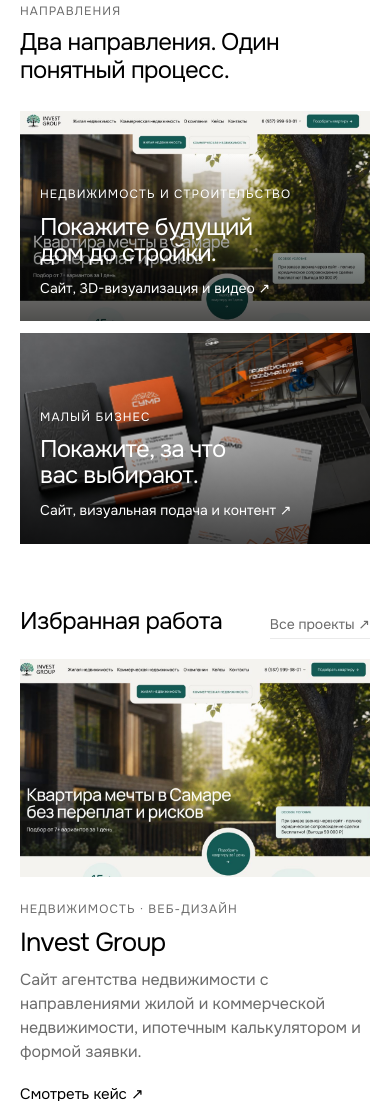
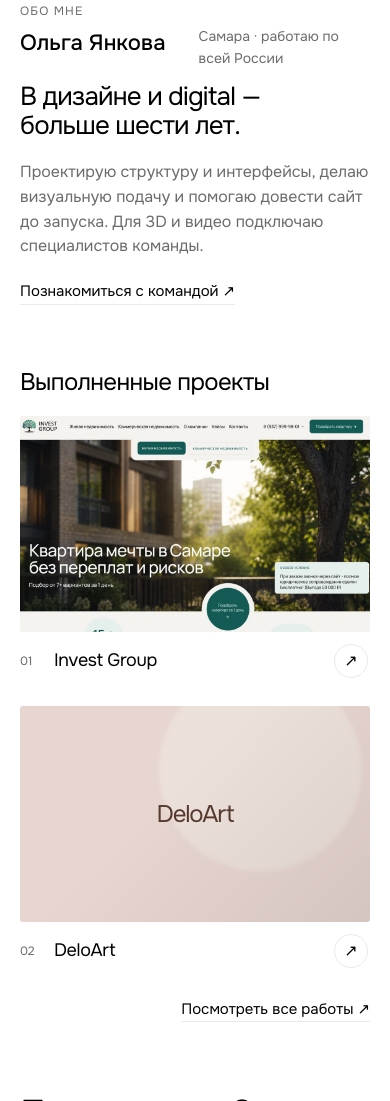
Before and after one commit to olaankova31-byte/portfolio, a plain HTML site: page index.html in a window 390 px wide. Shown: the part 899-2000 px from the top of the page. Drawn offline with Linux system fonts and the light colour scheme.

Commit message:
Reorder portfolio home around about and selected work

```diff
--- a/assets/portfolio-pages.css
+++ b/assets/portfolio-pages.css
@@ -134,6 +134,8 @@
 .work-intro p{max-width:50ch;margin:0;color:var(--mute);font-size:16px}
 .work-grid-section{padding:0 var(--m)}
 .work-grid{display:grid;grid-template-columns:repeat(2,minmax(0,1fr));gap:clamp(24px,4vw,58px) var(--g)}
+.home-work-grid{display:grid;grid-template-columns:repeat(2,minmax(0,1fr));gap:clamp(24px,4vw,58px) var(--g)}
+.home-work-action{display:flex;justify-content:flex-end;margin-top:30px}
 .work-card{display:block;min-width:0}
 .work-card-media{position:relative;display:block;aspect-ratio:1.62;overflow:hidden;background:var(--ph);border-radius:3px}
 .work-card-media>img{display:block;width:100%;height:100%;object-fit:cover;transition:transform .65s cubic-bezier(.2,.6,.2,1)}
@@ -204,7 +206,7 @@
 }
 @media(max-width:700px){
  .work-intro{padding-top:30px}
- .work-grid{grid-template-columns:1fr;gap:28px}
+ .work-grid,.home-work-grid{grid-template-columns:1fr;gap:28px}
  .work-card-arrow{opacity:1;transform:none}
  .project-detail{grid-template-columns:1fr;gap:18px;padding-top:14px}
  .project-info h1{margin-bottom:20px}
--- a/assets/portfolio-projects.js
+++ b/assets/portfolio-projects.js
@@ -79,6 +79,19 @@
     }).join('');
   }
 
+  function renderFeatured() {
+    const grid = document.getElementById('home-work-grid');
+    if (!grid) return;
+    const featured = ['invest-group','deloart'].map(slug => projects.find(project => project.slug === slug)).filter(Boolean);
+    grid.innerHTML = featured.map((project, index) => {
+      const title = tr(project.name);
+      const media = project.cover
+        ? `<img src="assets/${project.cover}" alt="${title} — ${tr(project.category)}" loading="lazy">`
+        : placeholder(project, title);
+      return `<a class="work-card" href="work/project.html?slug=${encodeURIComponent(project.slug)}"><div class="work-card-media">${media}</div><span class="work-card-title"><small>${String(index + 1).padStart(2,'0')}</small><strong>${title}</strong><span class="work-card-arrow" aria-hidden="true">↗</span></span></a>`;
+    }).join('');
+  }
+
   function renderDetail() {
     const info = document.getElementById('project-info');
     const gallery = document.getElementById('project-gallery');
@@ -100,6 +113,7 @@
 
   function render() {
     renderGrid();
+    renderFeatured();
     renderDetail();
   }
 
--- a/index.html
+++ b/index.html
@@ -382,24 +382,8 @@ function home(){const x=t();
    <p class="hero-description">${lang==='ru'?'Веб-дизайн и digital-решения для бизнеса':'Web design and digital solutions for business'}<br><span>${lang==='ru'?'[ Самара · проекты по всей России ]':'[ Samara · working across Russia ]'}</span></p>
   </div>
  </section>
- <section class="sec landing-directions" id="directions"><div class="landing-directions-head"><span class="eyebrow">${lang==='ru'?'Направления':'Focus'}</span><h2>${lang==='ru'?'Два направления. Один понятный процесс.':'Two focus areas. One clear process.'}</h2></div><div class="audience-grid">
-   <a class="audience-card" href="real-estate/">
-    <img src="assets/21.jpg" alt="Сайт агентства недвижимости Invest Group">
-    <span class="audience-shade"></span><span class="audience-copy"><small>${lang==='ru'?'Недвижимость и строительство':'Real estate & construction'}</small><strong>${lang==='ru'?'Покажите будущий дом до стройки.':'Show the future home before it is built.'}</strong><span>${lang==='ru'?'Сайт, 3D-визуализация и видео':'Websites, 3D visualisation and video'} ↗</span></span>
-   </a>
-   <a class="audience-card" href="small-business/">
-    <img src="assets/17.jpg" alt="Визуальная айдентика и дизайн">
-    <span class="audience-shade"></span><span class="audience-copy"><small>${lang==='ru'?'Малый бизнес':'Small business'}</small><strong>${lang==='ru'?'Покажите, за что вас выбирают.':'Show customers why they choose you.'}</strong><span>${lang==='ru'?'Сайт, визуальная подача и контент':'Websites, visual identity and content'} ↗</span></span>
-   </a>
-  </div></section>
- <section class="sec featured" id="work"><div class="sec-h"><h2>${lang==='ru'?'Избранная работа':'Selected work'}</h2><a href="work/">${lang==='ru'?'Все проекты':'All work'} ↗</a></div>
-  <a class="featured-case rv" href="work/">
-   <img src="assets/21.jpg" alt="Фрагмент сайта Invest Group">
-   <div><span class="eyebrow">${lang==='ru'?'Недвижимость · веб-дизайн':'Real estate · web design'}</span><h3>Invest Group</h3><p>${lang==='ru'?'Сайт агентства недвижимости с направлениями жилой и коммерческой недвижимости, ипотечным калькулятором и формой заявки.':'A real estate agency website with residential and commercial listings, a mortgage calculator and an inquiry form.'}</p><span class="text-link">${lang==='ru'?'Смотреть кейс':'View case'} ↗</span></div>
-  </a>
- </section>
- <section class="sec team-teaser"><div class="team-teaser-copy rv"><span class="eyebrow">${lang==='ru'?'Под задачу':'Built around your brief'}</span><h2>${lang==='ru'?'Если проекту нужны дополнительные специалисты — подключу команду.':'When a project needs extra skills, I bring in the right people.'}</h2><a class="text-link" href="team/">${lang==='ru'?'Познакомиться с командой':'Meet the team'} ↗</a></div><div class="team-roles rv"><span>${lang==='ru'?'Веб-дизайн и координация':'Web design & coordination'}</span><span>3D ${lang==='ru'?'визуализация':'visualisation'}</span><span>${lang==='ru'?'Видеомонтаж':'Video editing'}</span></div></section>
- <section class="sec about-brief" id="about"><div class="about-label"><span class="eyebrow">${lang==='ru'?'Обо мне':'About'}</span><strong>${lang==='ru'?'Ольга Янкова':'Olga Yankova'}</strong><span>${lang==='ru'?'Самара · работаю по всей России':'Samara · working across Russia'}</span></div><div class="about-brief-copy"><h2>${lang==='ru'?'В дизайне и digital — больше шести лет.':'Over six years in design and digital.'}</h2><p>${lang==='ru'?'Проектирую структуру и интерфейсы, делаю визуальную подачу и помогаю довести сайт до запуска. Для 3D и видео подключаю специалистов команды.':'I plan structure and interfaces, shape the visual direction and help take a website to launch. For 3D and video, I bring in specialists from the team.'}</p><a href="work/" class="text-link">${lang==='ru'?'Посмотреть опыт в проектах':'See the work'} ↗</a></div></section>
+ <section class="sec about-brief" id="about"><div class="about-label"><span class="eyebrow">${lang==='ru'?'Обо мне':'About'}</span><strong>${lang==='ru'?'Ольга Янкова':'Olga Yankova'}</strong><span>${lang==='ru'?'Самара · работаю по всей России':'Samara · working across Russia'}</span></div><div class="about-brief-copy"><h2>${lang==='ru'?'В дизайне и digital — больше шести лет.':'Over six years in design and digital.'}</h2><p>${lang==='ru'?'Проектирую структуру и интерфейсы, делаю визуальную подачу и помогаю довести сайт до запуска. Для 3D и видео подключаю специалистов команды.':'I plan structure and interfaces, shape the visual direction and help take a website to launch. For 3D and video, I bring in specialists from the team.'}</p><a href="team/" class="text-link">${lang==='ru'?'Познакомиться с командой':'Meet the team'} ↗</a></div></section>
+ <section class="sec home-projects" id="work"><div class="sec-h"><h2>${lang==='ru'?'Выполненные проекты':'Selected projects'}</h2></div><div class="home-work-grid" id="home-work-grid"></div><div class="home-work-action"><a href="work/" class="text-link">${lang==='ru'?'Посмотреть все работы':'View all work'} ↗</a></div></section>
  ${contact()}`}
 
 
@@ -425,12 +409,13 @@ function dProject(i){const x=t(),p=webProjects[i],ti=p.title[lang];dt.textConten
 /* ---------- ROUTER ---------- */
 let pendingScroll=null;
 let path=(location.hash||'').replace(/^#\/?/,'');
-if(['contact','directions','about'].includes(path)){pendingScroll=path;path=''}
+if(path==='directions')path='about';
+if(['contact','about'].includes(path)){pendingScroll=path;path=''}
 function go(p){path=p;try{history.replaceState(null,'','#/'+p)}catch(e){try{location.hash='#/'+p}catch(_){}}route()}
 function renderNav(cur){const x=t();
  $('#logo').textContent=`© ${x.brand}`;
  $('#header-contact').textContent=lang==='ru'?'Обсудить проект ↗':'Get in touch ↗';
- $('#nav').innerHTML=`<a href="work/">${x.nav.works}</a><a href="#directions">${lang==='ru'?'Направления':'Focus'}</a><a href="#about">${x.nav.about}</a>`;
+ $('#nav').innerHTML=`<a href="work/">${x.nav.works}</a><a href="small-business/">${lang==='ru'?'Малый бизнес':'Small business'}</a><a href="real-estate/">${lang==='ru'?'Недвижимость':'Real estate'}</a><a href="#about">${x.nav.about}</a>`;
  $('#menu').textContent=$('#nav').classList.contains('open')?x.close:x.menu}
 
 function route(){const parts=path.split('/'),x=t();
@@ -463,8 +448,8 @@ dlg.addEventListener('click',e=>{
 });
 document.addEventListener('click',e=>{
  const jump=e.target.closest('a[href="#contact"],a[href="#directions"],a[href="#about"]');
- if(jump){e.preventDefault();const id=jump.getAttribute('href').slice(1);$('#nav').classList.remove('open');$('#menu').setAttribute('aria-expanded','false');
-  if(path!==''){pendingScroll=id;go('')}else document.getElementById(id)?.scrollIntoView({behavior:'smooth'});return}
+ if(jump){e.preventDefault();const id=jump.getAttribute('href').slice(1),target=id==='directions'?'about':id;$('#nav').classList.remove('open');$('#menu').setAttribute('aria-expanded','false');
+  if(path!==''){pendingScroll=target;go('')}else document.getElementById(target)?.scrollIntoView({behavior:'smooth'});return}
  const sv=e.target.closest('[data-svc]');if(sv){e.preventDefault();const i=+sv.dataset.svc;if(i===0)go('digital');else openFigma();return}
  const fg=e.target.closest('[data-f]');if(fg){e.preventDefault();openFigma();return}
  const cs=e.target.closest('[data-case]');if(cs){e.preventDefault();dProject(+cs.dataset.case);return}
@@ -478,10 +463,11 @@ document.addEventListener('click',e=>{
 });
 const lb=e=>e.target.closest('.lang button');
 document.addEventListener('click',e=>{const b=lb(e);if(!b)return;if(dlg.open)dlg.close();lang=b.dataset.l;try{localStorage.setItem('lang',lang)}catch(_){}
- document.querySelectorAll('.lang button').forEach(x=>x.setAttribute('aria-pressed',x.dataset.l===lang?'true':'false'));route()});
+ document.querySelectorAll('.lang button').forEach(x=>x.setAttribute('aria-pressed',x.dataset.l===lang?'true':'false'));route();document.dispatchEvent(new CustomEvent('site:language',{detail:lang}))});
 window.addEventListener('hashchange',()=>{path=(location.hash||'').replace(/^#\/?/,'');route()});
 route();
 
 </script>
+<script src="assets/portfolio-projects.js"></script>
 </body>
 </html>
```
Also changed, not shown: work/index.html (+1 -1 lines), work/project.html (+1 -1 lines).
